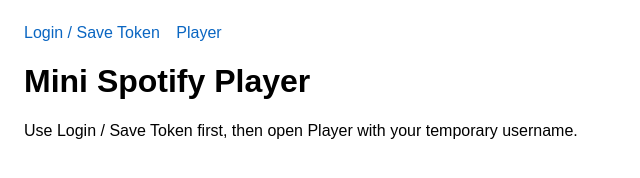
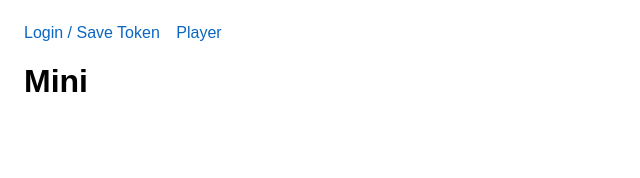
Before and after one commit to scott28/mini-spotify-player, a plain HTML site: page docs/index.html in a window 1280 px wide. Shown: the whole page, without its empty margins (0-640 px from the left). Drawn offline with Linux system fonts and the light colour scheme.

Commit message:
Update index.html

```diff
--- a/docs/index.html
+++ b/docs/index.html
@@ -2,7 +2,7 @@
 <html>
 <head>
   <meta charset="UTF-8" />
-  <title>Mini Spotify Player</title>
+  <title>Mini</title>
   <style>
     body { font-family: Arial, sans-serif; margin: 24px; }
     nav { margin-bottom: 20px; }
@@ -12,11 +12,10 @@
 </head>
 <body>
   <nav>
-    <a href="/mini-spotify-player/login.html">Login / Save Token</a>
-    <a href="/mini-spotify-player/player.html">Player</a>
+    <a href="/login.html">Login / Save Token</a>
+    <a href="/player.html">Player</a>
   </nav>
 
-  <h1>Mini Spotify Player</h1>
-  <p>Use Login / Save Token first, then open Player with your temporary username.</p>
+  <h1>Mini</h1>
 </body>
 </html>
```
